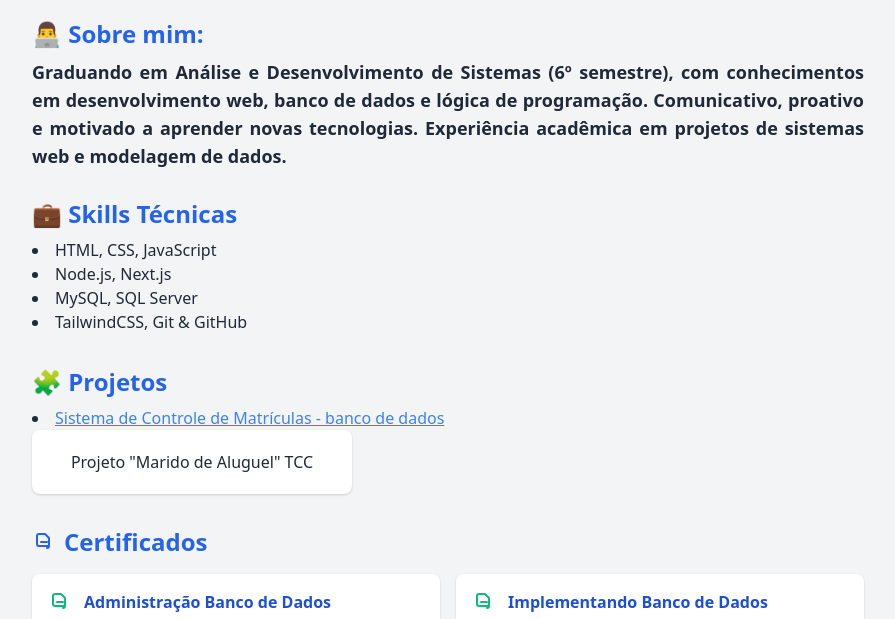
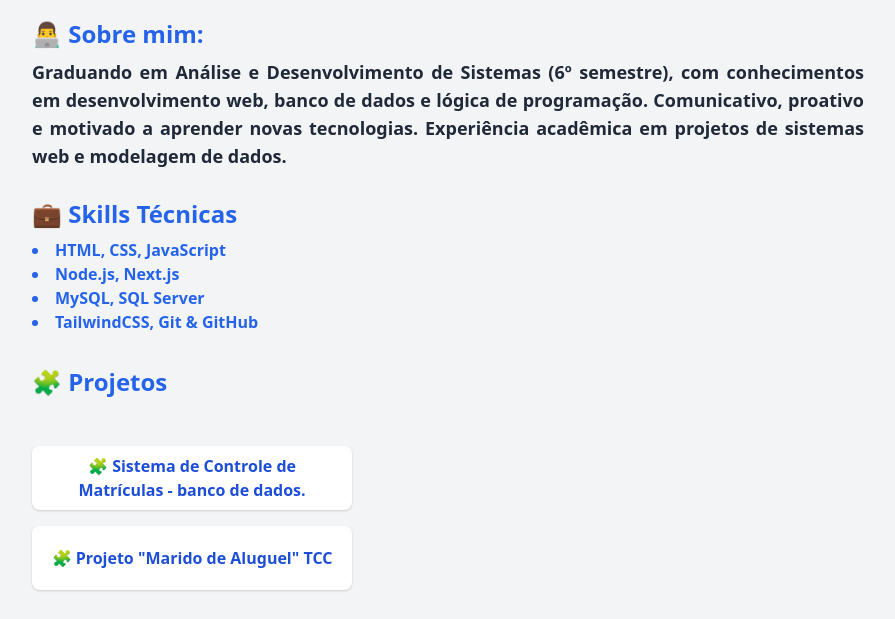
Before and after one commit to LeonardoCosme/LeonardoCosme.github.io, a plain HTML site: page index.html in a window 1280 px wide. Shown: the part 134-753 px from the top of the page, without its empty margins (192-1087 px from the left). Drawn offline with nearby package versions, Linux system fonts and the light colour scheme.

Commit message:
Atualizando

```diff
--- a/index.html
+++ b/index.html
@@ -1,5 +1,6 @@
 <!DOCTYPE html>
 <html lang="pt-BR">
+
 <head>
   <meta charset="UTF-8">
   <title>Portfólio - Leonardo Cosme</title>
@@ -15,46 +16,49 @@
         <h1 class="text-4xl font-bold text-blue-700">Leonardo Amorim Cosme</h1>
         <p class="text-lg mt-2 font-bold">Desenvolvedor | ADS • Fatec Ipiranga – Pastor Enéas Tognini</p>
       </div>
-      <img src="assets/fatecI.png" alt="Logo Fatec" class="h-20 w-20 rounded-full object-cover border-2 border-blue-700 shadow-md">
+      <img src="assets/fatecI.png" alt="Logo Fatec"
+        class="h-20 w-20 rounded-full object-cover border-2 border-blue-700 shadow-md">
     </header>
 
     <section class="mb-7">
       <h2 class="text-2xl font-semibold text-blue-600">👨‍💻 Sobre mim:</h2>
       <p class="text-lg text-justify mt-2 font-semibold">
-        Graduando em Análise e Desenvolvimento de Sistemas (6º semestre), com conhecimentos em desenvolvimento web, banco de dados e lógica de programação. Comunicativo, proativo e motivado a aprender novas tecnologias. Experiência acadêmica em projetos de sistemas web e modelagem de dados.
+        Graduando em Análise e Desenvolvimento de Sistemas (6º semestre), com conhecimentos em desenvolvimento web,
+        banco de dados e lógica de programação. Comunicativo, proativo e motivado a aprender novas tecnologias.
+        Experiência acadêmica em projetos de sistemas web e modelagem de dados.
       </p>
     </section>
 
     <section class="mb-8">
       <h2 class="text-2xl font-semibold text-blue-600">💼 Skills Técnicas</h2>
       <ul class="list-disc list-inside mt-2">
-        <li>HTML, CSS, JavaScript</li>
-        <li>Node.js, Next.js</li>
-        <li>MySQL, SQL Server</li>
-        <li>TailwindCSS, Git & GitHub</li>
+        <li class="font-semibold text-blue-600">HTML, CSS, JavaScript</li>
+        <li class="font-semibold text-blue-600">Node.js, Next.js</li>
+        <li class="font-semibold text-blue-600">MySQL, SQL Server</li>
+        <li class="font-semibold text-blue-600">TailwindCSS, Git & GitHub</li>
       </ul>
     </section>
 
     <section class="mb-8">
       <h2 class="text-2xl font-semibold text-blue-600">🧩 Projetos</h2>
-      <ul class="list-disc list-inside mt-2">
-        <li>
-          <a href="https://github.com/LeonardoCosme/sistema-matricula" class="text-blue-500 underline">
-            Sistema de Controle de Matrículas - banco de dados
-          </a>
-        </li>
+      <br></br>
+      <a
+        class="flex items-center justify-center p-4 bg-white rounded-lg shadow hover:bg-blue-50 transition w-80 h-16 mb-4">
+        <span class="text-center font-semibold text-blue-700">🧩 Sistema de Controle de Matrículas - banco de dados.
+        </span>
+
         <a href="https://github.com/LeonardoCosme/TCC.git" target="_blank"
           class="flex items-center justify-center p-4 bg-white rounded-lg shadow hover:bg-blue-50 transition w-80 h-16 mb-4">
-            Projeto "Marido de Aluguel" TCC
+          <span class="font-semibold text-blue-700">🧩 Projeto "Marido de Aluguel" TCC</span>
         </a>
-
-
     </section>
 
     <section class="mb-8">
       <h2 class="text-2xl font-semibold text-blue-600 mb-4 flex items-center gap-2">
-        <svg xmlns="http://www.w3.org/2000/svg" class="h-6 w-6 text-blue-600" fill="none" viewBox="0 0 24 24" stroke="currentColor">
-          <path stroke-linecap="round" stroke-linejoin="round" stroke-width="2" d="M9 12h6m2 4H7a2 2 0 01-2-2V6a2 2 0 012-2h6l4 4v8a2 2 0 01-2 2z" />
+        <svg xmlns="http://www.w3.org/2000/svg" class="h-6 w-6 text-blue-600" fill="none" viewBox="0 0 24 24"
+          stroke="currentColor">
+          <path stroke-linecap="round" stroke-linejoin="round" stroke-width="2"
+            d="M9 12h6m2 4H7a2 2 0 01-2-2V6a2 2 0 012-2h6l4 4v8a2 2 0 01-2 2z" />
         </svg>
         Certificados
       </h2>
@@ -62,40 +66,50 @@
       <div class="grid grid-cols-1 sm:grid-cols-2 gap-4">
         <a href="assets/Certificado (1)AdministrandoBancoDados.pdf" target="_blank"
           class="flex items-center gap-3 p-4 bg-white rounded-lg shadow hover:bg-blue-50 transition">
-          <svg xmlns="http://www.w3.org/2000/svg" class="h-6 w-6 text-green-500" fill="none" viewBox="0 0 24 24" stroke="currentColor">
-            <path stroke-linecap="round" stroke-linejoin="round" stroke-width="2" d="M9 12h6m2 4H7a2 2 0 01-2-2V6a2 2 0 012-2h6l4 4v8a2 2 0 01-2 2z" />
+          <svg xmlns="http://www.w3.org/2000/svg" class="h-6 w-6 text-green-500" fill="none" viewBox="0 0 24 24"
+            stroke="currentColor">
+            <path stroke-linecap="round" stroke-linejoin="round" stroke-width="2"
+              d="M9 12h6m2 4H7a2 2 0 01-2-2V6a2 2 0 012-2h6l4 4v8a2 2 0 01-2 2z" />
           </svg>
           <span class="font-semibold text-blue-700">Administração Banco de Dados</span>
         </a>
 
         <a href="assets/Certificado (1)ImplementandoBancoDados.pdf" target="_blank"
           class="flex items-center gap-3 p-4 bg-white rounded-lg shadow hover:bg-blue-50 transition">
-          <svg xmlns="http://www.w3.org/2000/svg" class="h-6 w-6 text-green-500" fill="none" viewBox="0 0 24 24" stroke="currentColor">
-            <path stroke-linecap="round" stroke-linejoin="round" stroke-width="2" d="M9 12h6m2 4H7a2 2 0 01-2-2V6a2 2 0 012-2h6l4 4v8a2 2 0 01-2 2z" />
+          <svg xmlns="http://www.w3.org/2000/svg" class="h-6 w-6 text-green-500" fill="none" viewBox="0 0 24 24"
+            stroke="currentColor">
+            <path stroke-linecap="round" stroke-linejoin="round" stroke-width="2"
+              d="M9 12h6m2 4H7a2 2 0 01-2-2V6a2 2 0 012-2h6l4 4v8a2 2 0 01-2 2z" />
           </svg>
           <span class="font-semibold text-blue-700">Implementando Banco de Dados</span>
         </a>
 
         <a href="assets/Certificado (1)ModelagemDados.pdf" target="_blank"
           class="flex items-center gap-3 p-4 bg-white rounded-lg shadow hover:bg-blue-50 transition">
-          <svg xmlns="http://www.w3.org/2000/svg" class="h-6 w-6 text-green-500" fill="none" viewBox="0 0 24 24" stroke="currentColor">
-            <path stroke-linecap="round" stroke-linejoin="round" stroke-width="2" d="M9 12h6m2 4H7a2 2 0 01-2-2V6a2 2 0 012-2h6l4 4v8a2 2 0 01-2 2z" />
+          <svg xmlns="http://www.w3.org/2000/svg" class="h-6 w-6 text-green-500" fill="none" viewBox="0 0 24 24"
+            stroke="currentColor">
+            <path stroke-linecap="round" stroke-linejoin="round" stroke-width="2"
+              d="M9 12h6m2 4H7a2 2 0 01-2-2V6a2 2 0 012-2h6l4 4v8a2 2 0 01-2 2z" />
           </svg>
           <span class="font-semibold text-blue-700">Modelagem de Dados</span>
         </a>
 
         <a href="assets/CertificadoExcelBásico.pdf" target="_blank"
           class="flex items-center gap-3 p-4 bg-white rounded-lg shadow hover:bg-blue-50 transition">
-          <svg xmlns="http://www.w3.org/2000/svg" class="h-6 w-6 text-green-500" fill="none" viewBox="0 0 24 24" stroke="currentColor">
-            <path stroke-linecap="round" stroke-linejoin="round" stroke-width="2" d="M9 12h6m2 4H7a2 2 0 01-2-2V6a2 2 0 012-2h6l4 4v8a2 2 0 01-2 2z" />
+          <svg xmlns="http://www.w3.org/2000/svg" class="h-6 w-6 text-green-500" fill="none" viewBox="0 0 24 24"
+            stroke="currentColor">
+            <path stroke-linecap="round" stroke-linejoin="round" stroke-width="2"
+              d="M9 12h6m2 4H7a2 2 0 01-2-2V6a2 2 0 012-2h6l4 4v8a2 2 0 01-2 2z" />
           </svg>
           <span class="font-semibold text-blue-700">Excel Básico 2016</span>
         </a>
 
         <a href="assets/Certificado (1)Introdução à Análise de Dados - Microsoft Power BI.pdf" target="_blank"
           class="flex items-center gap-3 p-4 bg-white rounded-lg shadow hover:bg-blue-50 transition">
-          <svg xmlns="http://www.w3.org/2000/svg" class="h-6 w-6 text-green-500" fill="none" viewBox="0 0 24 24" stroke="currentColor">
-            <path stroke-linecap="round" stroke-linejoin="round" stroke-width="2" d="M9 12h6m2 4H7a2 2 0 01-2-2V6a2 2 0 012-2h6l4 4v8a2 2 0 01-2 2z" />
+          <svg xmlns="http://www.w3.org/2000/svg" class="h-6 w-6 text-green-500" fill="none" viewBox="0 0 24 24"
+            stroke="currentColor">
+            <path stroke-linecap="round" stroke-linejoin="round" stroke-width="2"
+              d="M9 12h6m2 4H7a2 2 0 01-2-2V6a2 2 0 012-2h6l4 4v8a2 2 0 01-2 2z" />
           </svg>
           <span class="font-semibold text-blue-700">Análise de Dados - Power BI</span>
         </a>
@@ -117,4 +131,5 @@
     </section>
   </div>
 </body>
+
 </html>
```
Also changed, not shown: favGit.png (deleted). Lines whose indentation alone changed are shown as unchanged.
